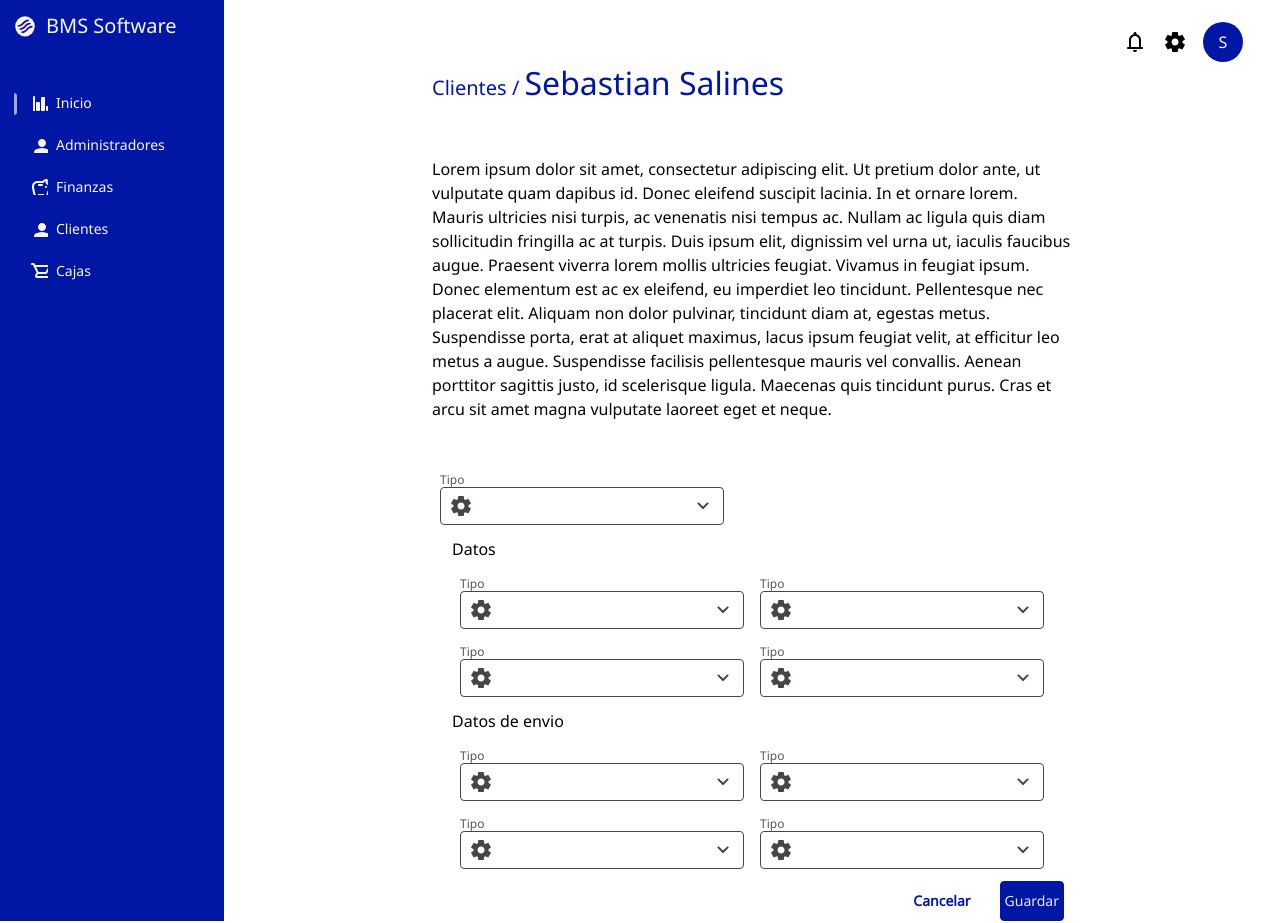
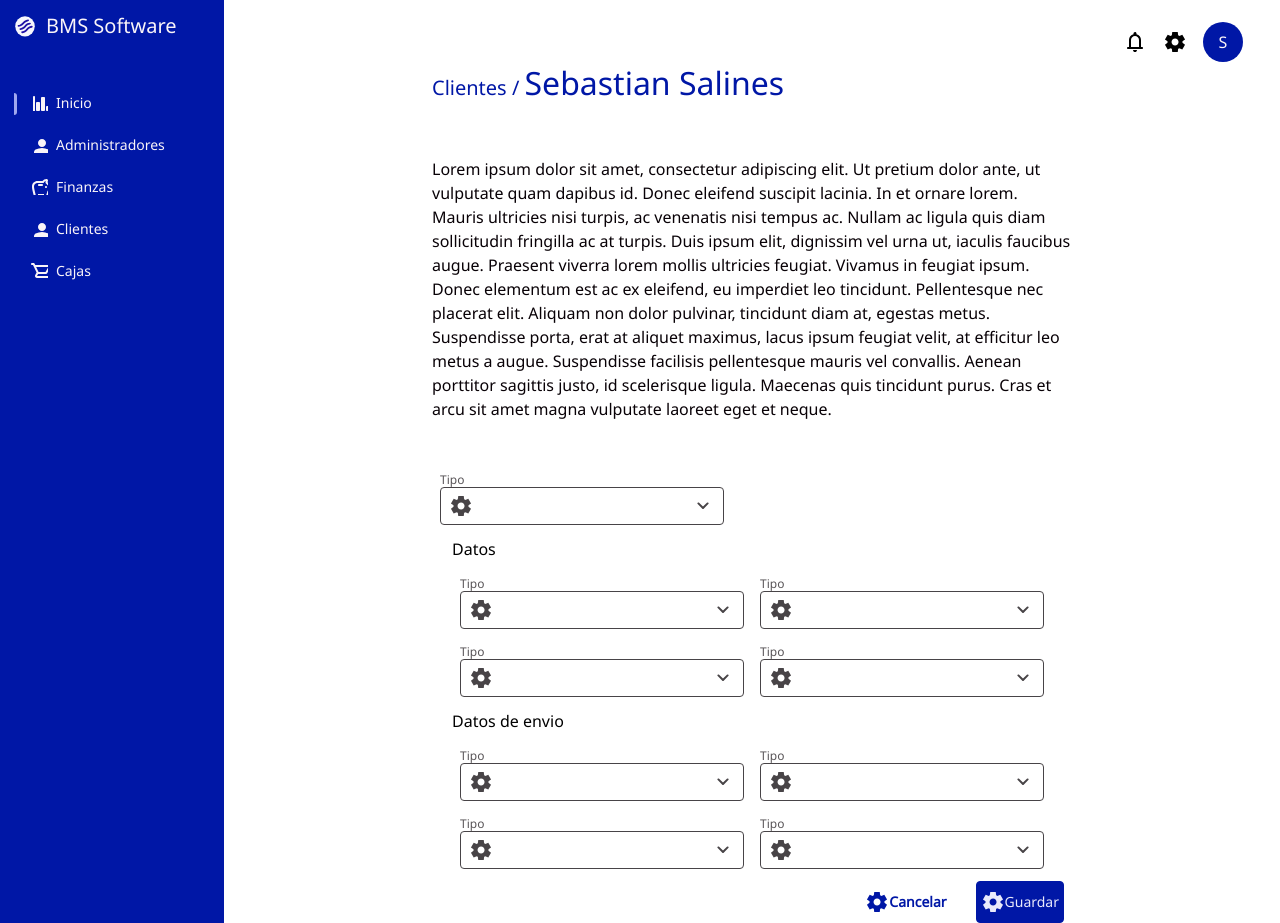
Before and after one commit to LucasDDL/BotonReutilizable, a Next.js app: page / in a window 1280 px wide. Built offline with nearby package versions, Linux system fonts and the light colour scheme.

Commit message:
add star & end Icons for Button component

```diff
--- a/src/app/globals.css
+++ b/src/app/globals.css
@@ -5,7 +5,7 @@
 
 @layer components {
   .btn {
-    @apply border rounded font-medium not-italic ;
+    @apply border rounded font-medium not-italic flex items-center justify-center ;
 
     &.btn-sm {
       @apply px-0.5 py-1 text-base;
--- a/src/app/page.tsx
+++ b/src/app/page.tsx
@@ -54,8 +54,8 @@ export default function Home() {
             </div>
           </div>
           <div className="flex items-center justify-end gap-6 pr-2 self-end">
-            <Button className="font-medium" variant="text" color="primary" size="md">Cancelar</Button>
-            <Button size="md">Guardar</Button>
+            <Button className="font-medium" startIcon={<Settings/>} variant="text" color="primary" size="md">Cancelar</Button>
+            <Button size="md" startIcon={<Settings/>}>Guardar</Button>
           </div>
         </div>
       </div>
--- a/src/components/Button/Button.tsx
+++ b/src/components/Button/Button.tsx
@@ -1,13 +1,20 @@
-import React, { ComponentProps } from 'react'
+import { Span } from 'next/dist/trace'
+import React, { ComponentProps, ReactNode } from 'react'
 
 export type ButtonProps = ComponentProps<'button'> & {
   size?: 'lg' | 'md' | 'sm',
   variant?: 'contained' | 'outlined' | 'text'
   color?: 'primary' | 'neutral'
+  startIcon?: ReactNode
+  endIcon?: ReactNode
 }
 
-export function Button({ children, className, color = 'primary', size = 'sm', variant = 'contained', ...props }: ButtonProps) {
+export function Button({ children, className, startIcon, endIcon, color = 'primary', size = 'sm', variant = 'contained', ...props }: ButtonProps) {
   return (
-    <button className={`btn btn-${size} btn-${color} btn-${variant} ${className}`} {...props}>{children}</button>
+      <button className={`btn btn-${size} btn-${color} btn-${variant} ${className}`} {...props}>
+        {startIcon && startIcon}
+        {children}
+        {endIcon && endIcon}
+      </button>
   )
 }
```
